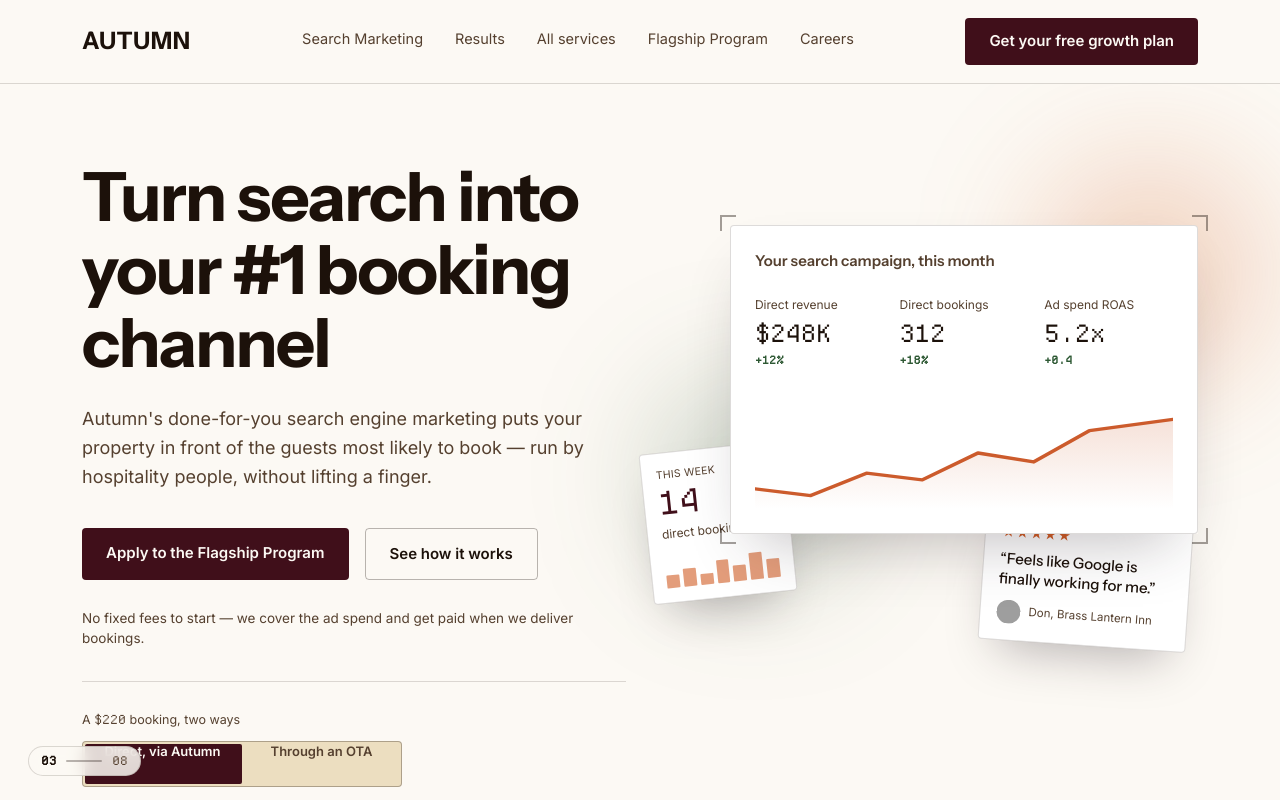
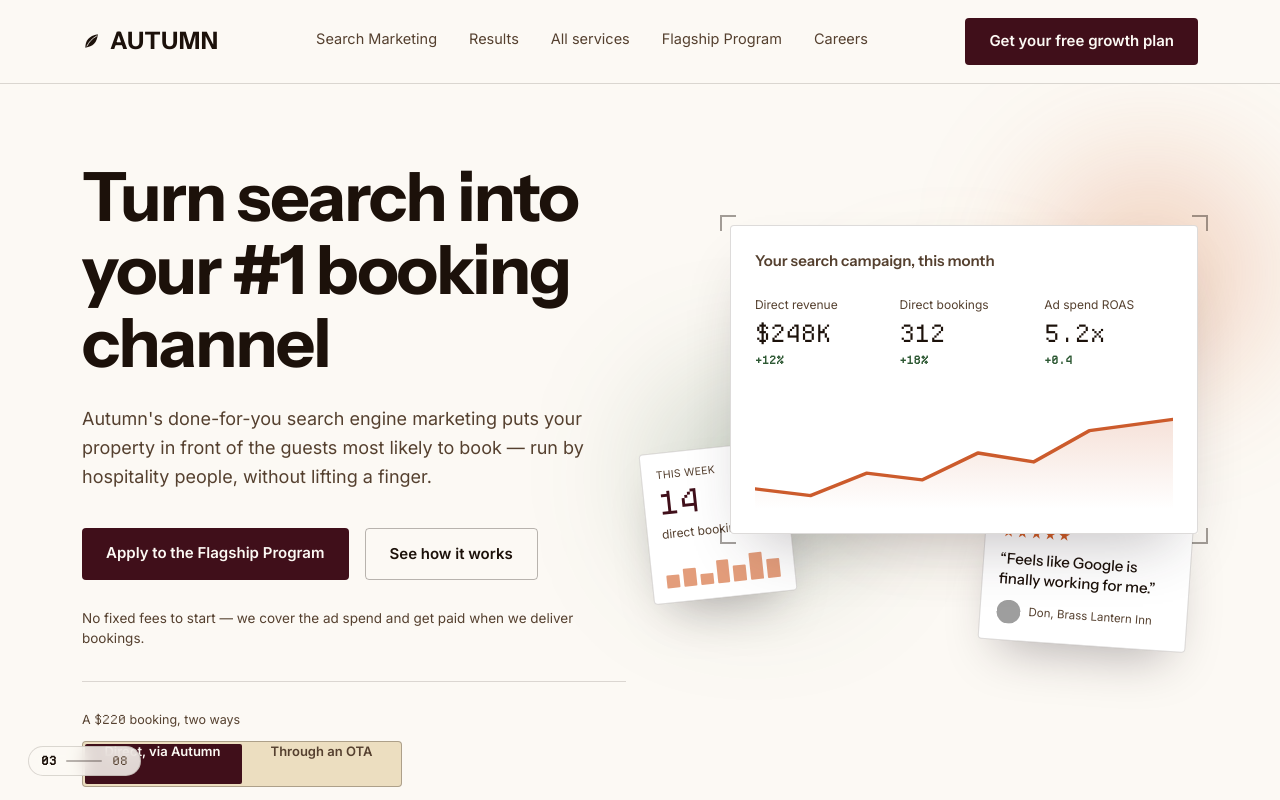
Before and after one commit to yafira/autumn, a Next.js app: page / in a window 1280 px wide. Shown: the top 800 px of the page. Built offline with nearby package versions, Linux system fonts and the light colour scheme; grey boxes are pictures that could not be loaded.

Commit message:
added leaf mark to wordmark, warm gold accent to hero backdrop

```diff
--- a/src/components/Footer.tsx
+++ b/src/components/Footer.tsx
@@ -1,9 +1,14 @@
+import LeafMark from "./LeafMark";
+
 export default function Footer() {
   return (
     <footer id="careers" className="py-14">
       <div className="mx-auto flex max-w-[1180px] flex-wrap justify-between gap-10 px-8">
         <div>
-          <div className="mb-2.5 font-display text-2xl font-bold uppercase tracking-wide">Autumn</div>
+          <div className="mb-2.5 flex items-center gap-2 text-ink">
+            <LeafMark className="h-5 w-5" />
+            <span className="font-display text-2xl font-bold uppercase tracking-wide">Autumn</span>
+          </div>
           <p className="max-w-[34ch] text-[13.5px] text-ink-soft">
             AI-enabled marketing for independent inns, B&amp;Bs and boutique hotels — built by people who know hospitality.
           </p>
--- a/src/components/Header.tsx
+++ b/src/components/Header.tsx
@@ -1,3 +1,5 @@
+import LeafMark from "./LeafMark";
+
 const LINKS = [
   { href: "#sem", label: "Search Marketing" },
   { href: "#proof", label: "Results" },
@@ -10,7 +12,10 @@
   return (
     <header className="sticky top-0 z-50 border-b border-ink/15 bg-linen/90 backdrop-blur-md">
       <div className="mx-auto flex max-w-[1180px] items-center justify-between px-8 py-4.5">
-        <div className="font-display text-2xl font-bold uppercase tracking-wide">Autumn</div>
+        <div className="flex items-center gap-2 text-ink">
+          <LeafMark className="h-5 w-5" />
+          <span className="font-display text-2xl font-bold uppercase tracking-wide">Autumn</span>
+        </div>
 
         <nav className="hidden items-center gap-8 md:flex">
           {LINKS.map((l) => (
--- a/src/components/HeroVisual.tsx
+++ b/src/components/HeroVisual.tsx
@@ -11,6 +11,7 @@
       <div className="pointer-events-none absolute -inset-10 -z-10">
         <div className="absolute -top-6 -right-6 h-56 w-56 rounded-full bg-rose/25 blur-3xl" />
         <div className="absolute bottom-0 -left-8 h-48 w-48 rounded-full bg-sage/25 blur-3xl" />
+        <div className="absolute top-1/3 left-1/3 h-40 w-40 rounded-full bg-gold/30 blur-3xl" />
       </div>
 
       {/* secondary peeking card — styled like a lobby arrivals board */}
--- /dev/null
+++ b/src/components/LeafMark.tsx
@@ -0,0 +1,21 @@
+export default function LeafMark({ className = "" }: { className?: string }) {
+  return (
+    <svg
+      viewBox="0 0 24 24"
+      fill="none"
+      className={className}
+      aria-hidden="true"
+    >
+      <path
+        d="M4 20c0-8 4-14 15-16-1 10-6 15-15 16z"
+        fill="currentColor"
+      />
+      <path
+        d="M6 18c2.5-5 5.5-8.5 11.5-12"
+        stroke="var(--color-linen)"
+        strokeWidth="1"
+        strokeLinecap="round"
+      />
+    </svg>
+  );
+}
```
